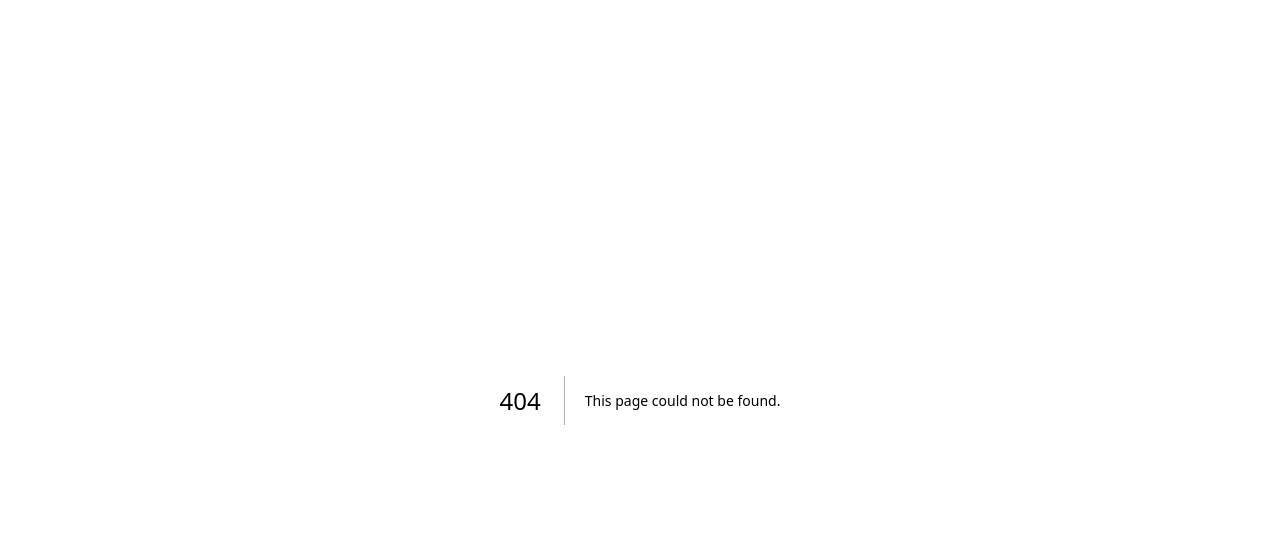
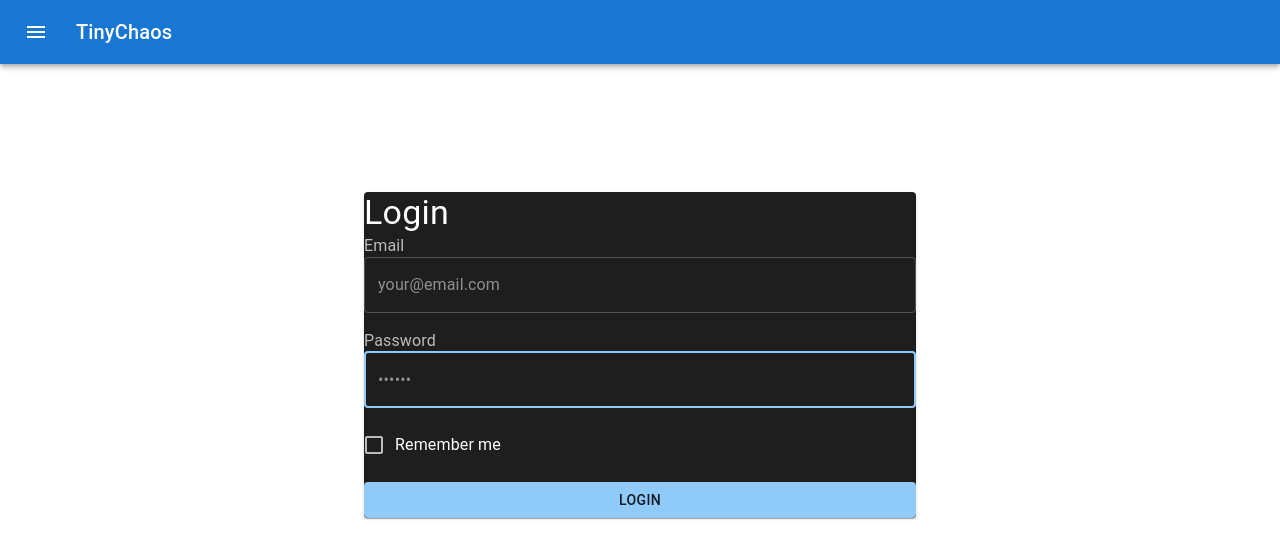
Before and after one commit to vul3q04/vocabulary, a Next.js app: page /login in a window 1280 px wide. Before the commit this address had no page. Shown: the top 558 px of the page. Built offline with nearby package versions, Linux system fonts and the light colour scheme.

Commit message:
Feat: add auth & mui

```diff
--- a/app/layout.tsx
+++ b/app/layout.tsx
@@ -1,6 +1,25 @@
+"use client";
+
 import type { Metadata } from "next";
 import { Geist, Geist_Mono } from "next/font/google";
 import "./globals.css";
+import { AppRouterCacheProvider } from "@mui/material-nextjs/v15-appRouter";
+import { ThemeProvider, createTheme } from "@mui/material/styles";
+import {
+  Container,
+  Box,
+  AppBar,
+  Toolbar,
+  IconButton,
+  Typography,
+  Menu,
+  MenuItem,
+  FormGroup,
+  FormControlLabel,
+  Switch,
+} from "@mui/material";
+import MenuIcon from "@mui/icons-material/Menu";
+import AccountCircle from "@mui/icons-material/AccountCircle";
 
 const geistSans = Geist({
   variable: "--font-geist-sans",
@@ -12,18 +31,60 @@ const geistMono = Geist_Mono({
   subsets: ["latin"],
 });
 
-export const metadata: Metadata = {
-  title: "Create Next App",
-  description: "Generated by create next app",
-};
+const darkTheme = createTheme({
+  palette: {
+    mode: "dark",
+  },
+});
+
+// export const metadata: Metadata = {
+//   title: "Create Next App",
+//   description: "Generated by create next app",
+// };
 
 export default function RootLayout({ children }: LayoutProps<"/">) {
+  const auth = false;
   return (
     <html
       lang="en"
       className={`${geistSans.variable} ${geistMono.variable} h-full antialiased`}
     >
-      <body className="min-h-full flex flex-col">{children}</body>
+      <body>
+        <Box sx={{ flexGrow: 1 }}>
+          <AppBar position="static">
+            <Toolbar>
+              <IconButton
+                size="large"
+                edge="start"
+                color="inherit"
+                aria-label="menu"
+                sx={{ mr: 2 }}
+              >
+                <MenuIcon />
+              </IconButton>
+              <Typography variant="h6" component="div" sx={{ flexGrow: 1 }}>
+                TinyChaos
+              </Typography>
+              {auth && (
+                <div>
+                  <IconButton
+                    size="large"
+                    aria-label="account of current user"
+                    aria-controls="menu-appbar"
+                    aria-haspopup="true"
+                    color="inherit"
+                  >
+                    <AccountCircle />
+                  </IconButton>
+                </div>
+              )}
+            </Toolbar>
+          </AppBar>
+        </Box>
+        <Container>
+          <ThemeProvider theme={darkTheme}>{children}</ThemeProvider>
+        </Container>
+      </body>
     </html>
   );
 }
--- /dev/null
+++ b/app/login/page.tsx
@@ -0,0 +1,91 @@
+"use client";
+
+import React from "react";
+import useSWR from "swr";
+import {
+  Box,
+  Button,
+  Card,
+  Checkbox,
+  Container,
+  FormControl,
+  FormControlLabel,
+  FormLabel,
+  TextField,
+  Typography,
+} from "@mui/material";
+
+export default function Login() {
+  const [emailError, setEmailError] = React.useState(false);
+  const [emailErrorMessage, setEmailErrorMessage] = React.useState("");
+  const [passwordError, setPasswordError] = React.useState(false);
+  const [passwordErrorMessage, setPasswordErrorMessage] = React.useState("");
+
+  function handleSubmit() {}
+
+  return (
+    <Container maxWidth="sm" className="gap-4 py-32">
+      <Card>
+        <Typography component="h1" variant="h4">
+          Login
+        </Typography>
+        <Box
+          component="form"
+          sx={{
+            display: "flex",
+            flexDirection: "column",
+            width: "100%",
+            gap: 2,
+          }}
+        >
+          <FormControl>
+            <FormLabel htmlFor="email">Email</FormLabel>
+            <TextField
+              error={emailError}
+              helperText={emailErrorMessage}
+              id="email"
+              type="email"
+              name="email"
+              placeholder="your@email.com"
+              autoComplete="email"
+              autoFocus
+              required
+              fullWidth
+              variant="outlined"
+              color={emailError ? "error" : "primary"}
+            />
+          </FormControl>
+          <FormControl>
+            <FormLabel htmlFor="password">Password</FormLabel>
+            <TextField
+              error={passwordError}
+              helperText={passwordErrorMessage}
+              name="password"
+              placeholder="••••••"
+              type="password"
+              id="password"
+              autoComplete="current-password"
+              autoFocus
+              required
+              fullWidth
+              variant="outlined"
+              color={passwordError ? "error" : "primary"}
+            />
+          </FormControl>
+          <FormControlLabel
+            control={<Checkbox value="remember" color="primary" />}
+            label="Remember me"
+          />
+          <Button
+            type="submit"
+            fullWidth
+            variant="contained"
+            onClick={handleSubmit}
+          >
+            Login
+          </Button>
+        </Box>
+      </Card>
+    </Container>
+  );
+}
--- a/app/page.tsx
+++ b/app/page.tsx
@@ -2,6 +2,7 @@
 
 import React from "react";
 import useSWR from "swr";
+import Button from "@mui/material/Button";
 
 const fetcher = (url: string) =>
   fetch(url).then((res) => {
@@ -52,12 +53,9 @@ export default function Home() {
           )}
 
           <input value={word} onChange={(e) => setWord(e.target.value)}></input>
-          <button
-            className="flex h-12 w-full items-center justify-center gap-2 rounded-full bg-foreground px-5 text-background transition-colors hover:bg-[#383838] dark:hover:bg-[#ccc] md:w-[158px]"
-            onClick={addWord}
-          >
+          <Button variant="contained" onClick={addWord}>
             Add
-          </button>
+          </Button>
         </div>
       </main>
     </div>
--- /dev/null
+++ b/lib/definitions.ts
@@ -0,0 +1,32 @@
+import * as z from "zod";
+
+export const SignupFormSchema = z.object({
+  name: z
+    .string()
+    .min(2, { error: "Name must be at least 2 characters long." })
+    .trim(),
+  password: z
+    .string()
+    .min(8, { error: "Be at least 8 characters long" })
+    .regex(/[a-zA-Z]/, { error: "Contain at least one letter." })
+    .regex(/[0-9]/, { error: "Contain at least one number." })
+    .regex(/[^a-zA-Z0-9]/, {
+      error: "Contain at least one special character.",
+    })
+    .trim(),
+});
+
+export type FormState =
+  | {
+      errors?: {
+        name?: string[];
+        password?: string[];
+      };
+      message?: string;
+    }
+  | undefined;
+
+export type SessionPayload = {
+  userId: string;
+  expiresAt: Date;
+};
--- /dev/null
+++ b/lib/session.ts
@@ -0,0 +1,40 @@
+import 'server-only'
+import { SignJWT, jwtVerify } from 'jose'
+import { SessionPayload } from '@/lib/definitions'
+import { cookies } from 'next/headers'
+
+const secretKey = process.env.SESSION_SECRET
+const encodedKey = new TextEncoder().encode(secretKey)
+
+export async function encrypt(payload: SessionPayload) {
+  return new SignJWT(payload)
+    .setProtectedHeader({ alg: 'HS256' })
+    .setIssuedAt()
+    .setExpirationTime('7d')
+    .sign(encodedKey)
+}
+
+export async function decrypt(session: string | undefined = '') {
+  try {
+    const { payload } = await jwtVerify(session, encodedKey, {
+      algorithms: ['HS256'],
+    })
+    return payload
+  } catch (error) {
+    console.log('Failed to verify session')
+  }
+}
+
+export async function createSession(userId: string) {
+  const expiresAt = new Date(Date.now() + 7 * 24 * 60 * 60 * 1000)
+  const session = await encrypt({ userId, expiresAt })
+  const cookieStore = await cookies()
+
+  cookieStore.set('session', session, {
+    httpOnly: true,
+    secure: true,
+    expires: expiresAt,
+    sameSite: 'lax',
+    path: '/',
+  })
+}
--- /dev/null
+++ b/proxy.ts
@@ -0,0 +1,39 @@
+import { NextRequest, NextResponse } from 'next/server'
+import { decrypt } from '@/lib/session'
+import { cookies } from 'next/headers'
+
+// 1. Specify protected and public routes
+const protectedRoutes = ['/']
+const publicRoutes = ['/login', '/signup']
+
+export default async function proxy(req: NextRequest) {
+  // 2. Check if the current route is protected or public
+  const path = req.nextUrl.pathname
+  const isProtectedRoute = protectedRoutes.includes(path)
+  const isPublicRoute = publicRoutes.includes(path)
+
+  // 3. Decrypt the session from the cookie
+  const cookie = (await cookies()).get('session')?.value
+  const session = await decrypt(cookie)
+
+  // 4. Redirect to /login if the user is not authenticated
+  if (isProtectedRoute && !session?.userId) {
+    return NextResponse.redirect(new URL('/login', req.nextUrl))
+  }
+
+  // 5. Redirect to /dashboard if the user is authenticated
+  if (
+    isPublicRoute &&
+    session?.userId &&
+    !req.nextUrl.pathname.startsWith('/dashboard')
+  ) {
+    return NextResponse.redirect(new URL('/dashboard', req.nextUrl))
+  }
+
+  return NextResponse.next()
+}
+
+// Routes Proxy should not run on
+export const config = {
+  matcher: ['/((?!api|_next/static|_next/image|.*\\.png$).*)'],
+}
```
Also changed, not shown: package.json (+7 -0 lines), 1 other file (tests, documents, lock files or other folders).
